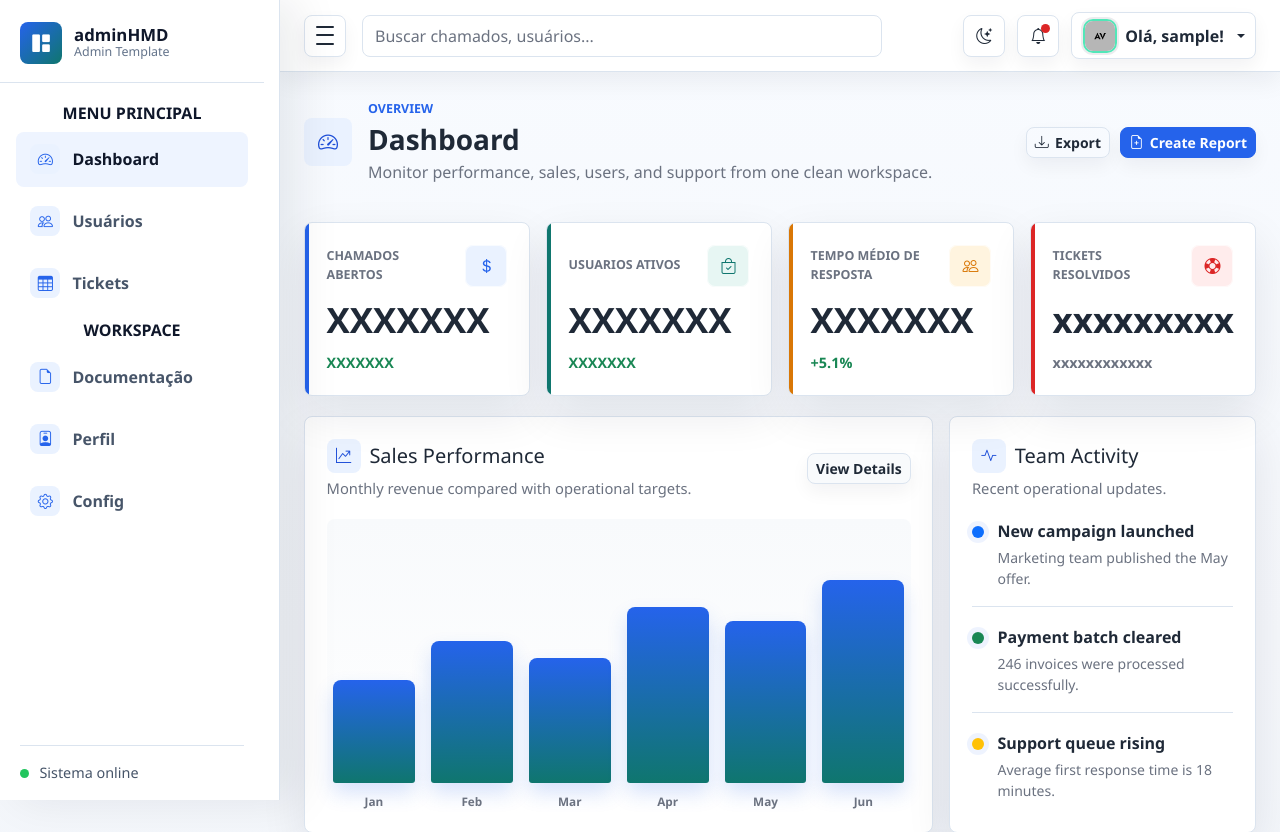
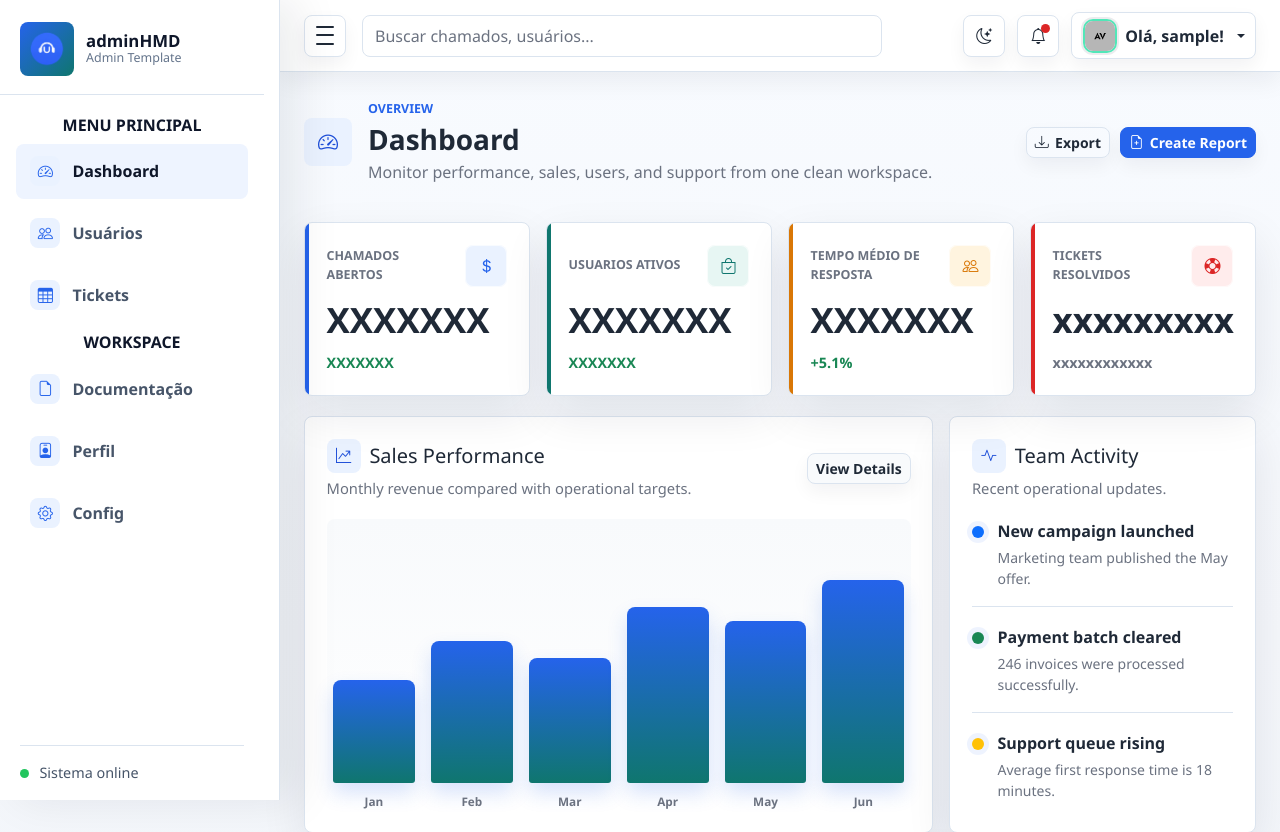
Before and after one commit to TolbyOwl/Semestre-6---Desenvolvimento-de-Sistema, a Flask app: page /dash in a window 1280 px wide. Shown: the top 832 px of the page. Run offline with Flask 3, Linux system fonts and the light colour scheme; the visitor is signed in with stand-in values (Sample User, id 1); some libraries are stand-ins or nearby versions.

Commit message:
Logo e icon
- Adicionada a logo e o icon do site.

Pendências:

- Alterar a cor de fundo em volta da logo.

Co-Authored-By: João Pedro Rolim <rolimjoaopedro4@gmail.com>

```diff
--- a/static/css/style.css
+++ b/static/css/style.css
@@ -1630,3 +1630,19 @@ html[data-theme="dark"] {
   border-top-color: var(--admin-sidebar-border);
   color: var(--admin-sidebar-text);
 }
+
+/* Config de tamanho da logo */
+.brand-icon {
+    width: 54px;
+    height: 54px;
+    display: flex;
+    align-items: center;
+    justify-content: center;
+    overflow: hidden;
+}
+
+.brand-icon img {
+    width: 38px;
+    height: 38px;
+    object-fit: contain;
+}
--- a/templates/index.html
+++ b/templates/index.html
@@ -7,8 +7,10 @@
   <title>Dashboard | adminHMD</title>
 
   <link rel="stylesheet" href="../assets/css/bootstrap.min.css">
+  <link rel="stylesheet" href="/static/images/png/logo unidesk.png">
   <link rel="stylesheet" href="../assets/vendors/bootstrap-icons/bootstrap-icons.css">
   <link rel="stylesheet" href="../assets/css/style.css">
+  <link rel="icon" href="/static/images/favicon/android-icon-48x48.png">
 </head>
 
 <body>
@@ -20,6 +22,7 @@
         <a class="brand-mark" href="index.html" aria-label="adminHMD dashboard">
           <span class="brand-icon"><i class="bi bi-grid-1x2-fill" aria-hidden="true"></i></span>
           <span class="brand-copy">
+            <img src="/static/images/png/logo unidesk.png" alt="">
             <span class="brand-title">adminHMD</span>
             <span class="brand-subtitle">Admin Template</span>
           </span>
--- a/templates/it_dash/basic_dash.html
+++ b/templates/it_dash/basic_dash.html
@@ -9,6 +9,8 @@
   <link rel="stylesheet" href="static\css\bootstrap.min.css">
   <link rel="stylesheet" href="static\vendors\bootstrap-icons\bootstrap-icons.css">
   <link rel="stylesheet" href="static\css\style.css">
+  <link rel="icon" href="/static/images/favicon/icons8-fones-de-ouvido-48.png">
+
 
   <script src="static\js\bootstrap.bundle.min.js"></script>
 
@@ -27,7 +29,7 @@
     <aside class="admin-sidebar" id="adminSidebar" aria-label="Main navigation">
       <div class="sidebar-header">
         <a class="brand-mark" href="index.html" aria-label="adminHMD dashboard">
-          <span class="brand-icon"><i class="bi bi-grid-1x2-fill" aria-hidden="true"></i></span>
+          <span class="brand-icon"><img src="/static/images/png/logo unidesk.png" alt="logo unidesk"></span>
           <span class="brand-copy">
             <span class="brand-title">adminHMD</span>
             <span class="brand-subtitle">Admin Template</span>
```
Also changed, not shown: static/images/favicon/icons8-fones-de-ouvido-48.png (added), static/images/png/logo unidesk.png (added).
